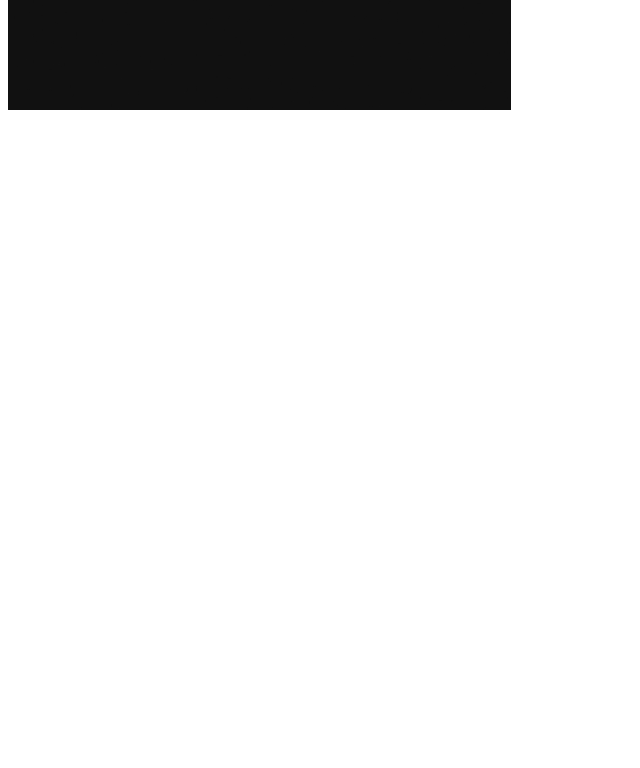
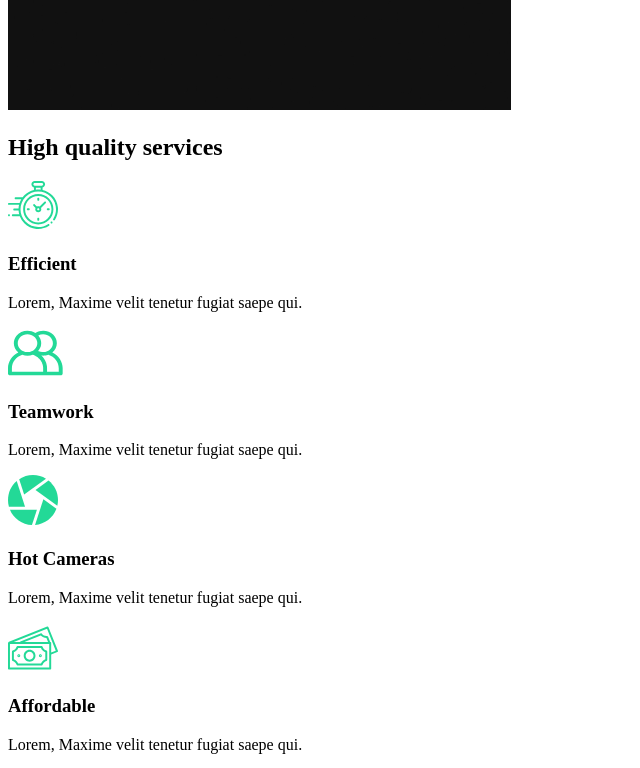
Before and after one commit to JoachimByrnesShay/capture-portfolio, a React (Vite) app: page / in a window 1280 px wide. Shown: the part 860-1628 px from the top of the page, without its empty margins (0-640 px from the left). Before the commit the page ends 982 px from the top, so only its background shows below. Built offline with nearby package versions, Linux system fonts and the light colour scheme.

Commit message:
add about us section

```diff
--- /dev/null
+++ b/src/components/ServicesSection.jsx
@@ -0,0 +1,80 @@
+import clock from "../img/clock.svg";
+import diaphragm from "../img/diaphragm.svg";
+import money from "../img/money.svg";
+import teamwork from "../img/teamwork.svg";
+import home2 from "../img/home2.png";
+
+const ServicesSection = () => {
+  return (
+    <div className="services">
+      <div className="description">
+        <h2>
+          High <span>quality</span>{" "}
+          services
+        </h2>
+        <div className="cards">
+          <div className="card">
+            <div className="icon">
+              <img
+                src={clock}
+                alt=""
+              />
+              <h3>Efficient</h3>
+            </div>
+            <p>
+              Lorem, Maxime velit
+              tenetur fugiat saepe qui.
+            </p>
+          </div>
+          <div className="card">
+            <div className="icon">
+              <img
+                src={teamwork}
+                alt=""
+              />
+              <h3>Teamwork</h3>
+            </div>
+            <p>
+              Lorem, Maxime velit
+              tenetur fugiat saepe qui.
+            </p>
+          </div>
+          <div className="card">
+            <div className="icon">
+              <img
+                src={diaphragm}
+                alt=""
+              />
+              <h3>Hot Cameras</h3>
+            </div>
+            <p>
+              Lorem, Maxime velit
+              tenetur fugiat saepe qui.
+            </p>
+          </div>
+          <div className="card">
+            <div className="icon">
+              <img
+                src={money}
+                alt=""
+              />
+              <h3>Affordable</h3>
+            </div>
+            <p>
+              Lorem, Maxime velit
+              tenetur fugiat saepe qui.
+            </p>
+          </div>
+        </div>
+      </div>
+      <div className="image">
+        <img
+          src={home2}
+          alt=""
+        />
+      </div>
+    </div>
+  );
+};
+
+export default ServicesSection;
--- a/src/pages/AboutUs.jsx
+++ b/src/pages/AboutUs.jsx
@@ -1,7 +1,13 @@
 import AboutSection from "../components/AboutSection";
+import ServicesSection from "../components/ServicesSection";
 
 const AboutUs = () => {
-  return <AboutSection />;
+  return (
+    <>
+      <AboutSection />
+      <ServicesSection />
+    </>
+  );
 };
 
 export default AboutUs;
```
